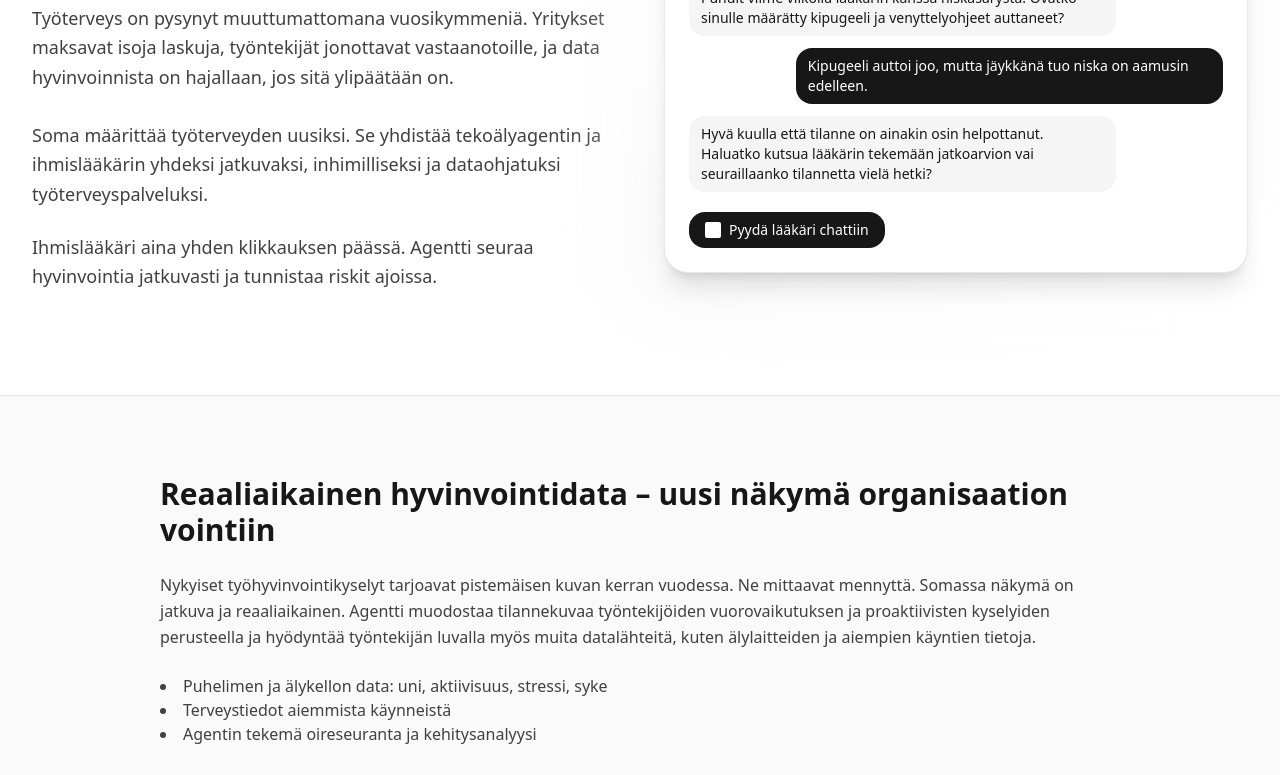
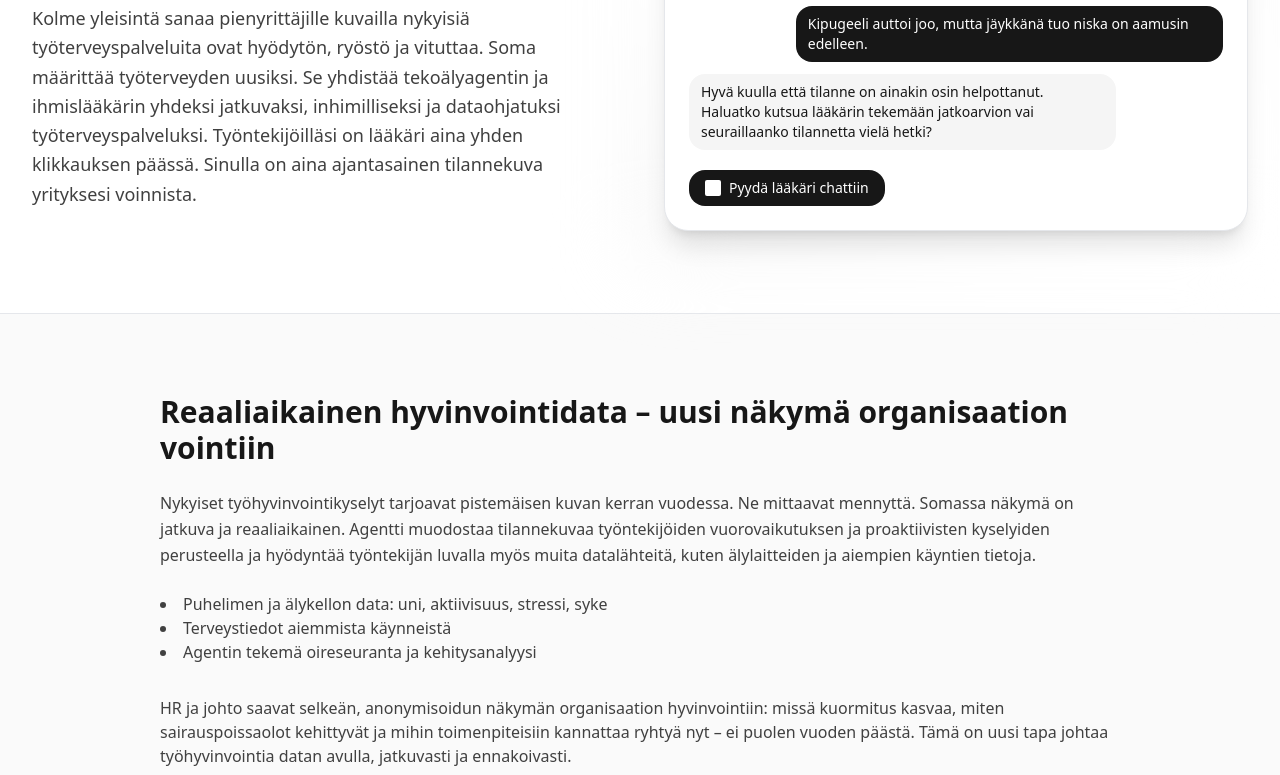
Before and after one commit to eeronhub/soma, a plain HTML site: page index.html in a window 1280 px wide. Shown: the part 285-1060 px from the top of the page. Drawn offline with nearby package versions, Linux system fonts and the light colour scheme.

Commit message:
Update index.html

```diff
--- a/index.html
+++ b/index.html
@@ -25,11 +25,13 @@
       <div>
         <h1 class="text-3xl sm:text-4xl font-semibold tracking-tight mt-10">Työterveyden seuraava kehitysaskel on täällä</h2>
         <p class="mt-6 text-lg text-neutral-700 leading-relaxed">
-          Työterveys on pysynyt muuttumattomana vuosikymmeniä. Yritykset maksavat isoja laskuja, työntekijät jonottavat vastaanotoille, ja data hyvinvoinnista on hajallaan, jos sitä ylipäätään on. </br> </br> Soma määrittää työterveyden uusiksi. Se yhdistää tekoälyagentin ja ihmislääkärin yhdeksi jatkuvaksi, inhimilliseksi ja dataohjatuksi työterveyspalveluksi.
+Kolme yleisintä sanaa pienyrittäjille kuvailla nykyisiä työterveyspalveluita ovat hyödytön, ryöstö ja vituttaa.
+
+Soma määrittää työterveyden uusiksi. Se yhdistää tekoälyagentin ja ihmislääkärin yhdeksi jatkuvaksi, inhimilliseksi ja dataohjatuksi työterveyspalveluksi.
+
+Työntekijöilläsi on lääkäri aina yhden klikkauksen päässä. Sinulla on aina ajantasainen tilannekuva yrityksesi voinnista.
         </p>
         </br>
-
-        <p class="text-lg text-neutral-700 leading-relaxed mb-6">Ihmislääkäri aina yhden klikkauksen päässä. Agentti seuraa hyvinvointia jatkuvasti ja tunnistaa riskit ajoissa.</p>
 
       </div>
       <div class="relative">
```
